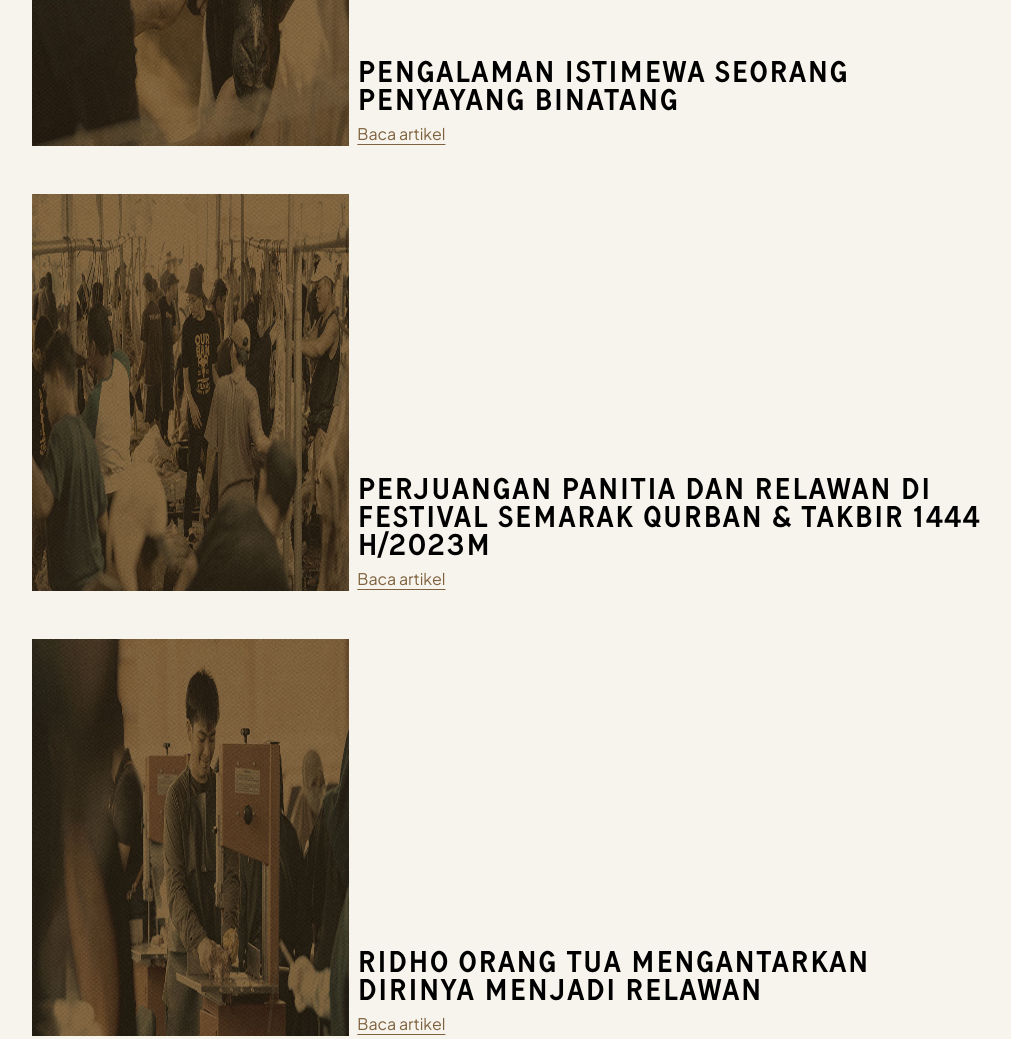
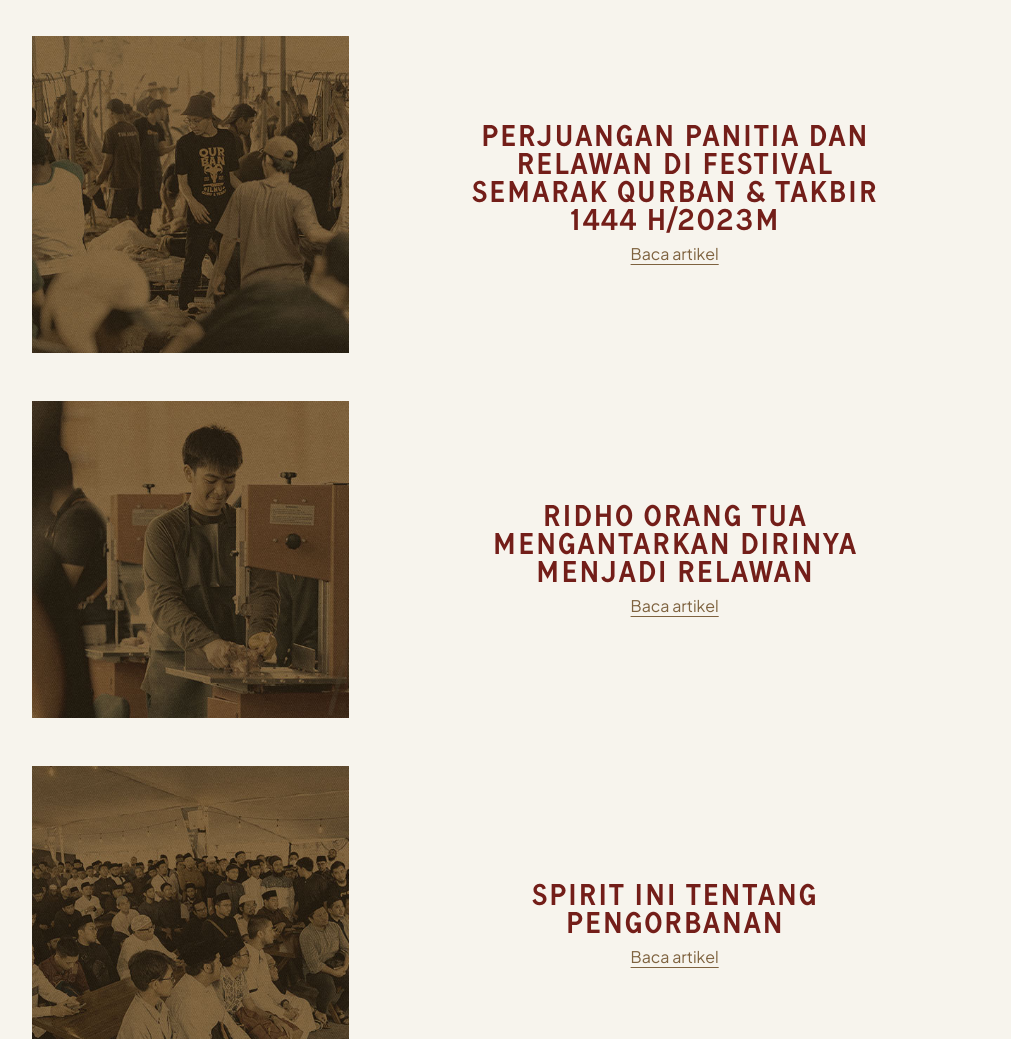
Before and after one commit to mabrurherza/development-qurbanplus, a plain HTML site: page artikel/index.html in a window 1280 px wide. Shown: the part 1000-2039 px from the top of the page, without its empty margins (132-1143 px from the left). Drawn offline with nearby package versions, Linux system fonts and the light colour scheme.

Commit message:
perbaikan gambar artikel

```diff
--- a/artikel/index.html
+++ b/artikel/index.html
@@ -5,15 +5,15 @@
                   this.style.fill = '#F7F4ED'
                   " d="M4.91309 47.298C1.80309 42.505 0.00292969 36.792 0.00292969 30.661C0.00292969 13.739 13.7431 6.10352e-05 30.6631 6.10352e-05C47.5831 6.10352e-05 61.323 13.739 61.323 30.661C61.323 36.792 59.5231 42.505 56.4131 47.298C50.9531 55.735 41.4531 61.321 30.6631 61.321C19.8731 61.321 10.3731 55.735 4.91309 47.298ZM8.66309 41.809C12.7331 49.824 21.0631 55.321 30.6631 55.321C40.2631 55.321 48.5831 49.824 52.6631 41.809C47.3231 35.647 39.4431 31.746 30.6631 31.746C21.8831 31.746 14.0031 35.647 8.66309 41.809ZM30.6631 9.93903C25.4231 9.93903 21.1631 14.195 21.1631 19.437C21.1631 24.679 25.4231 28.9351 30.6631 28.9351C35.9031 28.9351 40.1631 24.679 40.1631 19.437C40.1631 14.195 35.9031 9.93903 30.6631 9.93903Z" fill="#DCD3C3"></path></svg></a></div></nav></header><div class="nav-spacer"></div><div class="bg-marrow"><main class="py-large max-w-lg px-default m-auto"><h1 class="display-base text-blood pb-2 mb-5 border-bottom border-bone">
 Semua Artikel
-</h1><div class="d-flex flex-column gap-5"><div class="d-flex gap-2"><img src="/assets/images/artikel/thumb-artikel-1.jpg" alt="Thumbnail artikel QurbanPlus" class="aspect-portrait col-4" style="object-position: center;"><div class="col-8 d-flex flex-column justify-content-end"><a href="/artikel/allah-wujudkan-cita-citanya-untuk-berqurban"><h2 class="display-sm text-black">ALLAH WUJUDKAN CITA-CITANYA UNTUK BERQURBAN</h2></a><a href="/artikel/allah-wujudkan-cita-citanya-untuk-berqurban" class="link-gold link-underline">
+</h1><div class="d-flex flex-column gap-5"><div class="d-flex gap-2"><img src="/assets/images/artikel/thumb-artikel-1.jpg" alt="Thumbnail artikel QurbanPlus" class="object-cover aspect-square col-4" style="object-position: center;"><div class="col-8 d-flex flex-column justify-content-center align-items-center"><a href="/artikel/allah-wujudkan-cita-citanya-untuk-berqurban"><h2 class="display-sm text-blood text-center" style="max-width: 420px;">ALLAH WUJUDKAN CITA-CITANYA UNTUK BERQURBAN</h2></a><a href="/artikel/allah-wujudkan-cita-citanya-untuk-berqurban" class="link-gold link-underline">
 Baca artikel
-</a></div></div><div class="d-flex gap-2"><img src="/assets/images/artikel/thumb-artikel-2.jpg" alt="Thumbnail artikel QurbanPlus" class="aspect-portrait col-4" style="object-position: center;"><div class="col-8 d-flex flex-column justify-content-end"><a href="/artikel/pengalaman-istimewa-seorang-penyayang-binatang"><h2 class="display-sm text-black">PENGALAMAN ISTIMEWA SEORANG PENYAYANG BINATANG</h2></a><a href="/artikel/pengalaman-istimewa-seorang-penyayang-binatang" class="link-gold link-underline">
+</a></div></div><div class="d-flex gap-2"><img src="/assets/images/artikel/thumb-artikel-2.jpg" alt="Thumbnail artikel QurbanPlus" class="object-cover aspect-square col-4" style="object-position: center;"><div class="col-8 d-flex flex-column justify-content-center align-items-center"><a href="/artikel/pengalaman-istimewa-seorang-penyayang-binatang"><h2 class="display-sm text-blood text-center" style="max-width: 420px;">PENGALAMAN ISTIMEWA SEORANG PENYAYANG BINATANG</h2></a><a href="/artikel/pengalaman-istimewa-seorang-penyayang-binatang" class="link-gold link-underline">
 Baca artikel
-</a></div></div><div class="d-flex gap-2"><img src="/assets/images/artikel/thumb-artikel-3.jpg" alt="Thumbnail artikel QurbanPlus" class="aspect-portrait col-4" style="object-position: center;"><div class="col-8 d-flex flex-column justify-content-end"><a href="/artikel/perjuangan-panitia-dan-relawan-di-festival-semarak-qurban-&#38;-takbir-1444h-2023m"><h2 class="display-sm text-black">Perjuangan Panitia dan Relawan di Festival Semarak Qurban &amp; Takbir 1444 H/2023M</h2></a><a href="/artikel/perjuangan-panitia-dan-relawan-di-festival-semarak-qurban-&#38;-takbir-1444h-2023m" class="link-gold link-underline">
+</a></div></div><div class="d-flex gap-2"><img src="/assets/images/artikel/thumb-artikel-3.jpg" alt="Thumbnail artikel QurbanPlus" class="object-cover aspect-square col-4" style="object-position: center;"><div class="col-8 d-flex flex-column justify-content-center align-items-center"><a href="/artikel/perjuangan-panitia-dan-relawan-di-festival-semarak-qurban-&#38;-takbir-1444h-2023m"><h2 class="display-sm text-blood text-center" style="max-width: 420px;">Perjuangan Panitia dan Relawan di Festival Semarak Qurban &amp; Takbir 1444 H/2023M</h2></a><a href="/artikel/perjuangan-panitia-dan-relawan-di-festival-semarak-qurban-&#38;-takbir-1444h-2023m" class="link-gold link-underline">
 Baca artikel
-</a></div></div><div class="d-flex gap-2"><img src="/assets/images/artikel/thumb-artikel-4.jpg" alt="Thumbnail artikel QurbanPlus" class="aspect-portrait col-4" style="object-position: center;"><div class="col-8 d-flex flex-column justify-content-end"><a href="/artikel/ridho-orang-tua-mengantarkan-dirinya-menjadi-relawan"><h2 class="display-sm text-black">RIDHO ORANG TUA MENGANTARKAN DIRINYA MENJADI RELAWAN</h2></a><a href="/artikel/ridho-orang-tua-mengantarkan-dirinya-menjadi-relawan" class="link-gold link-underline">
+</a></div></div><div class="d-flex gap-2"><img src="/assets/images/artikel/thumb-artikel-4.jpg" alt="Thumbnail artikel QurbanPlus" class="object-cover aspect-square col-4" style="object-position: center;"><div class="col-8 d-flex flex-column justify-content-center align-items-center"><a href="/artikel/ridho-orang-tua-mengantarkan-dirinya-menjadi-relawan"><h2 class="display-sm text-blood text-center" style="max-width: 420px;">RIDHO ORANG TUA MENGANTARKAN DIRINYA MENJADI RELAWAN</h2></a><a href="/artikel/ridho-orang-tua-mengantarkan-dirinya-menjadi-relawan" class="link-gold link-underline">
 Baca artikel
-</a></div></div><div class="d-flex gap-2"><img src="/assets/images/artikel/thumb-artikel-5.jpg" alt="Thumbnail artikel QurbanPlus" class="aspect-portrait col-4" style="object-position: center;"><div class="col-8 d-flex flex-column justify-content-end"><a href="/artikel/spirit-ini-tentang-pengorbanan"><h2 class="display-sm text-black">Spirit Ini Tentang Pengorbanan</h2></a><a href="/artikel/spirit-ini-tentang-pengorbanan" class="link-gold link-underline">
+</a></div></div><div class="d-flex gap-2"><img src="/assets/images/artikel/thumb-artikel-5.jpg" alt="Thumbnail artikel QurbanPlus" class="object-cover aspect-square col-4" style="object-position: center;"><div class="col-8 d-flex flex-column justify-content-center align-items-center"><a href="/artikel/spirit-ini-tentang-pengorbanan"><h2 class="display-sm text-blood text-center" style="max-width: 420px;">Spirit Ini Tentang Pengorbanan</h2></a><a href="/artikel/spirit-ini-tentang-pengorbanan" class="link-gold link-underline">
 Baca artikel
 </a></div></div></div></main></div><footer class="bg-blood text-bone relative"><!-- <div class="layer w-100 h-100 texture-lg z-0 opacity-5"></div> --><div class="row max-w-md g-0 mx-auto z-2 relative"><div class="d-flex place-center pt-3"><img src="/assets/goat-side-bone.svg" alt="Alternative logo of QurbanPlus" class="goathead"></div><div class="row text-center py-5"><p class="title-sm pb-1">Whatsapp</p><a href="https://wa.me/+62081293150101?text=Assalamualaikum%20admin%20QurbanPlus" class="link-bone title-xl" target="_blank" title="Hubungin admin QurbanPlus via whatsapp untuk informasi lebih lanjut.">
 081293150101</a></div><div class="row place-center text-center py-5 border-top"><p class="title-sm pb-3">Alamat Kantor</p><a href="https://maps.app.goo.gl/rsqbdMHsseceyMKX9" target="_blank" class="link-bone"><p>
```
